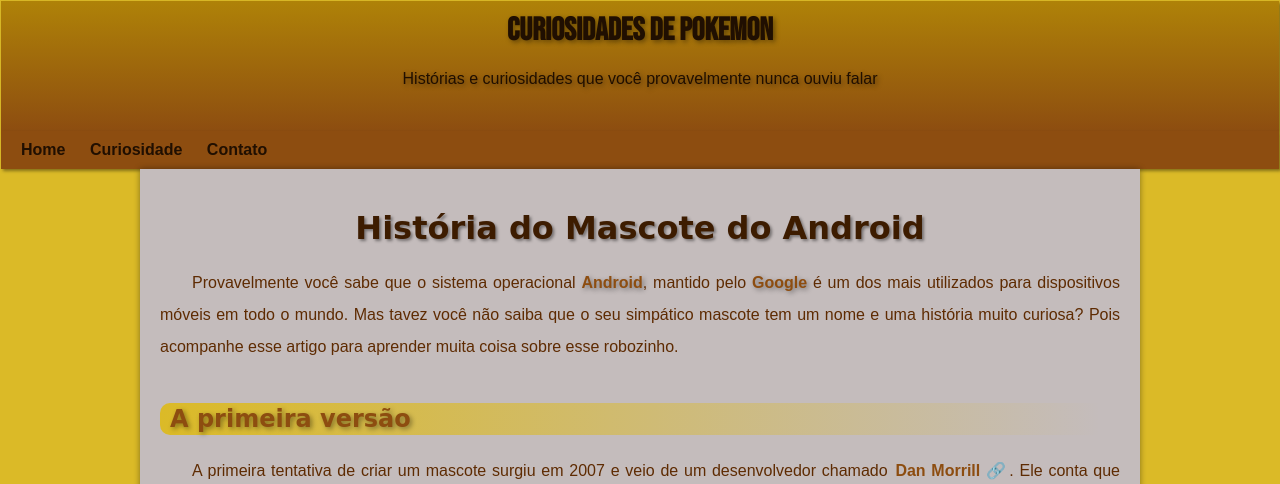
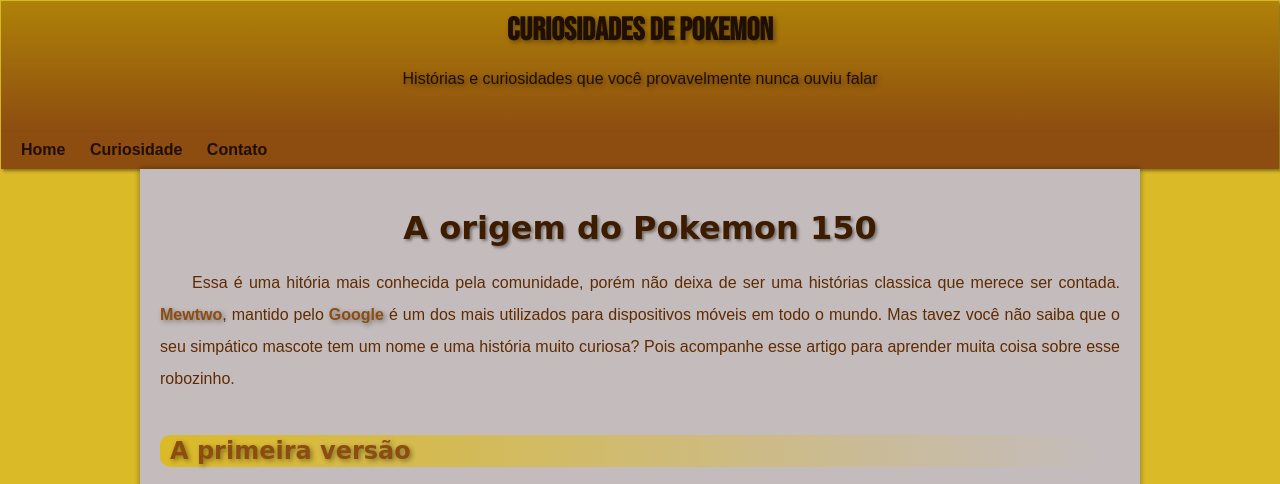
Before and after one commit to mariaclaracosta/Mini-PI, a plain HTML site: page index.html in a window 1280 px wide. Shown: the top 484 px of the page. Drawn offline with Linux system fonts and the light colour scheme.

Commit message:
Atualizando os paragrafos

```diff
--- a/index.html
+++ b/index.html
@@ -38,9 +38,13 @@
 
     <article id="noticia">
 
-      <h1>História do Mascote do Android</h1>
+      <h1>A origem do Pokemon 150</h1>
 
-      <p>Provavelmente você sabe que o sistema operacional <strong>Android</strong>, mantido pelo <strong>Google</strong> é um dos mais utilizados para dispositivos móveis em todo o mundo. Mas tavez você não saiba que o seu simpático mascote tem um nome e uma história muito curiosa? Pois acompanhe esse artigo para aprender muita coisa sobre esse robozinho.</p>
+      <p>Essa é uma hitória mais conhecida pela comunidade, porém não deixa de ser uma histórias classica que
+        merece ser contada. <strong>Mewtwo</strong>, mantido pelo <strong>Google</strong> é um dos mais
+        utilizados para dispositivos móveis em todo o mundo. Mas tavez você não saiba que o seu simpático
+        mascote tem um nome e uma história muito curiosa? Pois acompanhe esse artigo para aprender muita
+        coisa sobre esse robozinho.</p>
 
       <h2>A primeira versão</h2>
 
```
Also changed, not shown: imagens/Fantasma da menina.png (added), imagens/ditto.jpg (added), imagens/foto pokemons.png (renamed from Sem título.png), imagens/mewtwo.jpg (added), imagens/pokeclones.jpg (added).
